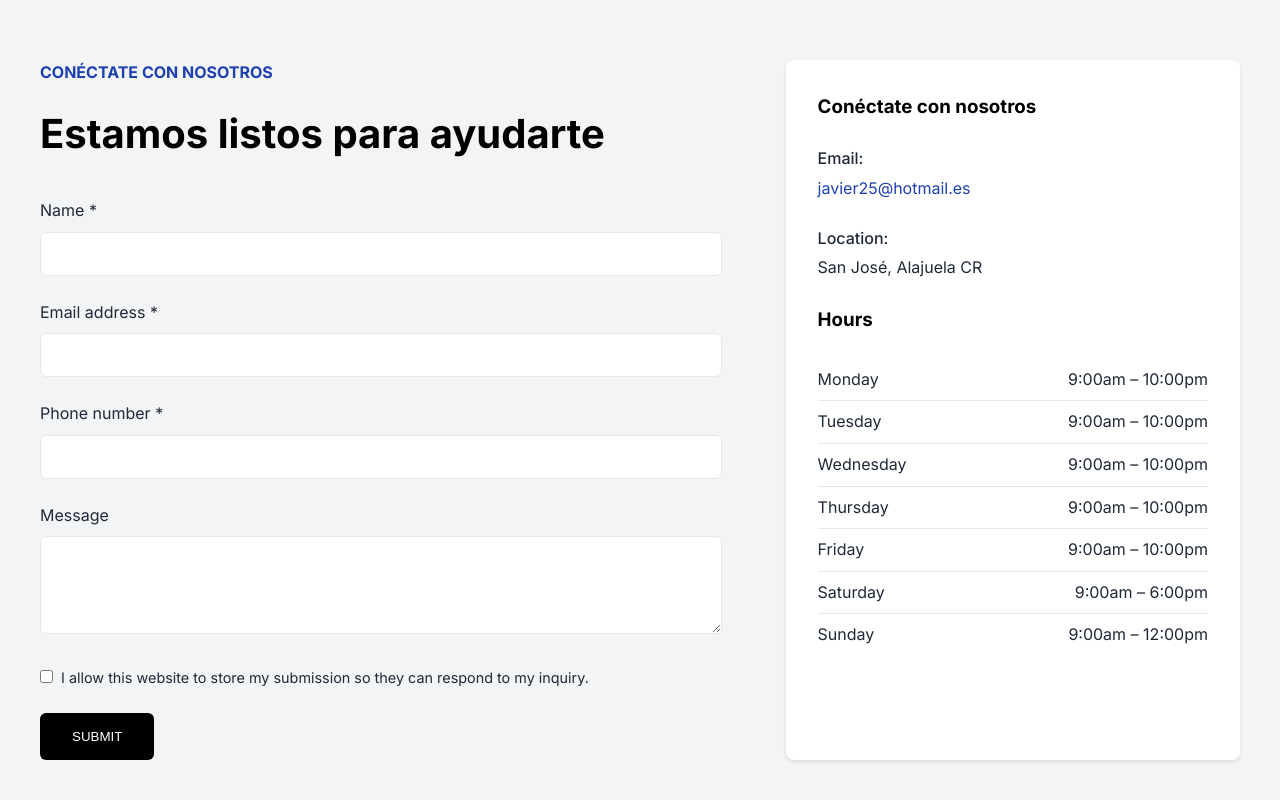
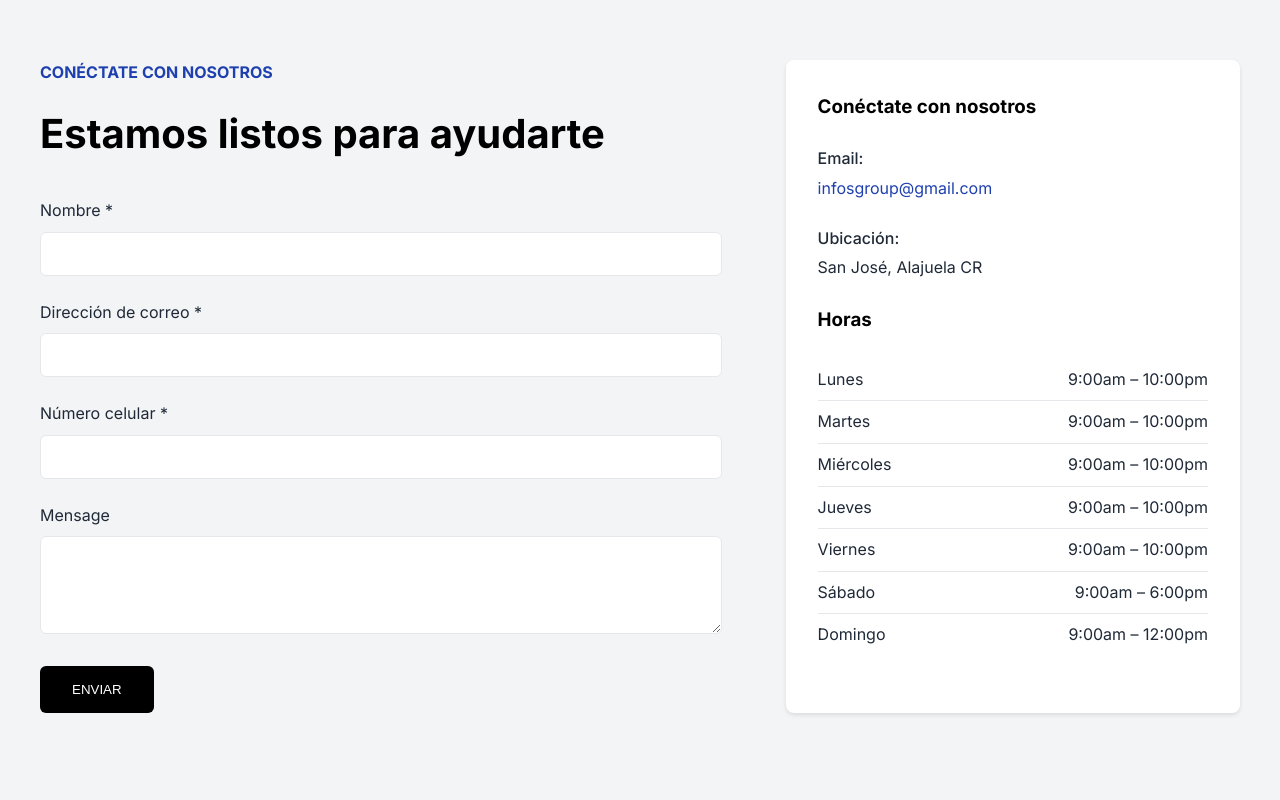
Before and after one commit to javier25arroyo/Telematica, a plain HTML site: page index.html in a window 1280 px wide. Shown: the part 1980-2780 px from the top of the page. Drawn offline with Linux system fonts and the light colour scheme.

Commit message:
Actualizar el contenido y los textos en español en index.html para reflejar la marca Infosgroup

```diff
--- a/index.html
+++ b/index.html
@@ -3,14 +3,14 @@
 <head>
     <meta charset="UTF-8">
     <meta name="viewport" content="width=device-width, initial-scale=1.0">
-    <title>InfoTec - Servicios Tecnológicos Avanzados</title>
+    <title>Infosgroup  - Servicios Tecnológicos Avanzados</title>
     <link rel="stylesheet" href="style.css">
     <link href="https://fonts.googleapis.com/css2?family=Inter:wght@400;500;600;700&display=swap"rel="stylesheet">
 </head>
 <body>
     <header class="header">
         <nav class="nav-container">
-            <a class="logo">InfoTec</a>
+            <a class="logo">Infosgroup </a>
             <div class="nav-links">
                 <a href="index.html">Inicio</a>
                 <a href="#about">Acerca de</a>
@@ -23,7 +23,7 @@
     <section class="hero">
         <div class="hero-background"></div>
         <div class="hero-content">
-            <h1>InfoTec</h1>
+            <h1>Infosgroup </h1>
             <p>Desarrollamos redes escalables y seguras para tu empresa</p>
             <a href="#services" class="btn">Ver servicios</a>
         </div>
@@ -35,7 +35,7 @@
                 <h2>TECNOLOGÍA A TU SERVICIO</h2>
                 <h3>Transformamos tu infraestructura de red</h3>
                 <p>Desarrollamos redes escalables y seguras para tu empresa.</p>
-                <a href="#contact" class="btn">Get in touch</a>
+                <a href="#contact" class="btn">Ponte en contacto</a>
             </div>
             <div class="about-image">
                 <img src="img/infraestructura.jpeg" alt="Infraestructura de red" class="about-img">
@@ -72,31 +72,26 @@
 
                 <form id="contactForm">
                     <div class="form-group">
-                        <label for="name">Name *</label>
+                        <label for="name">Nombre *</label>
                         <input type="text" id="name" name="name" required>
                     </div>
 
                     <div class="form-group">
-                        <label for="email">Email address *</label>
+                        <label for="email">Dirección de correo *</label>
                         <input type="email" id="email" name="email" required>
                     </div>
 
                     <div class="form-group">
-                        <label for="phone">Phone number *</label>
+                        <label for="phone">Número celular *</label>
                         <input type="tel" id="phone" name="phone" required>
                     </div>
 
                     <div class="form-group">
-                        <label for="message">Message</label>
+                        <label for="message">Mensage</label>
                         <textarea id="message" name="message" rows="4"></textarea>
                     </div>
 
-                    <div class="form-group checkbox">
-                        <input type="checkbox" id="consent" name="consent">
-                        <label for="consent">I allow this website to store my submission so they can respond to my inquiry.</label>
-                    </div>
-
-                    <button type="submit" class="submit-btn">SUBMIT</button>
+                    <button type="submit" class="submit-btn">ENVIAR</button>
                 </form>
             </div>
 
@@ -104,24 +99,24 @@
                 <h3>Conéctate con nosotros</h3>
                 <div class="info-item">
                     <span class="info-label">Email:</span>
-                    <a href="mailto:javier25@hotmail.es">javier25@hotmail.es</a>
+                    <a href="mailto:infosgroup@gmail.com">infosgroup@gmail.com</a>
                 </div>
 
                 <div class="info-item">
-                    <span class="info-label">Location:</span>
+                    <span class="info-label">Ubicación:</span>
                     <p>San José, Alajuela CR</p>
                 </div>
 
                 <div class="hours-info">
-                    <h3>Hours</h3>
+                    <h3>Horas</h3>
                     <ul class="hours-list">
-                        <li><span>Monday</span><span>9:00am – 10:00pm</span></li>
-                        <li><span>Tuesday</span><span>9:00am – 10:00pm</span></li>
-                        <li><span>Wednesday</span><span>9:00am – 10:00pm</span></li>
-                        <li><span>Thursday</span><span>9:00am – 10:00pm</span></li>
-                        <li><span>Friday</span><span>9:00am – 10:00pm</span></li>
-                        <li><span>Saturday</span><span>9:00am – 6:00pm</span></li>
-                        <li><span>Sunday</span><span>9:00am – 12:00pm</span></li>
+                        <li><span>Lunes</span><span>9:00am – 10:00pm</span></li>
+                        <li><span>Martes</span><span>9:00am – 10:00pm</span></li>
+                        <li><span>Miércoles</span><span>9:00am – 10:00pm</span></li>
+                        <li><span>Jueves</span><span>9:00am – 10:00pm</span></li>
+                        <li><span>Viernes</span><span>9:00am – 10:00pm</span></li>
+                        <li><span>Sábado</span><span>9:00am – 6:00pm</span></li>
+                        <li><span>Domingo</span><span>9:00am – 12:00pm</span></li>
                     </ul>
                 </div>
             </div>
@@ -132,16 +127,8 @@
         <div class="footer-content">
             <div class="contact-info">
                 <h3>Contacto</h3>
-                <p>Email:pepito@gmail.com</p>
+                <p>Email: infosgroup@gmail.com</p>
                 <p>Ubicación: San José, Alajuela CR</p>
-            </div>
-            <div class="hours-info">
-                <h3>Horario de atención</h3>
-                <ul class="hours">
-                    <li><span>Lunes - Viernes:</span> <span>9:00am - 10:00pm</span></li>
-                    <li><span>Sábado:</span> <span>9:00am - 6:00pm</span></li>
-                    <li><span>Domingo:</span> <span>9:00am - 12:00pm</span></li>
-                </ul>
             </div>
         </div>
     </footer>
```
